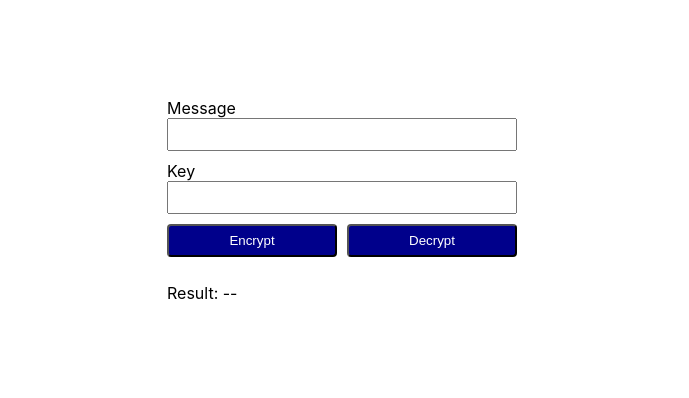
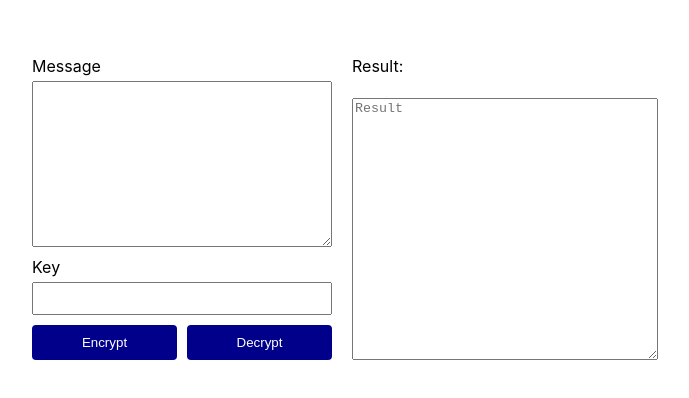
Before and after one commit to rohitsam/aesencrypt_app, a React (Create React App) app: page / in a window 1280 px wide. Shown: the part 192-590 px from the top of the page, without its empty margins (298-987 px from the left). Built offline with nearby package versions, Linux system fonts and the light colour scheme.

Commit message:
update 2.0

```diff
--- a/package.json
+++ b/package.json
@@ -6,6 +6,7 @@
     "@testing-library/jest-dom": "^5.16.1",
     "@testing-library/react": "^12.1.2",
     "@testing-library/user-event": "^13.5.0",
+    "buffer": "^6.0.3",
     "node-forge": "^1.2.1",
     "react": "^17.0.2",
     "react-dom": "^17.0.2",
--- a/public/index.html
+++ b/public/index.html
@@ -24,7 +24,7 @@
       work correctly both with client-side routing and a non-root public URL.
       Learn how to configure a non-root public URL by running `npm run build`.
     -->
-    <title>React App</title>
+    <title>AES Encrypt/Decrypt</title>
   </head>
   <body>
     <noscript>You need to enable JavaScript to run this app.</noscript>
--- a/src/App.js
+++ b/src/App.js
@@ -1,56 +1,128 @@
-
-import { useState } from 'react'
-import './App.css';
-import { aesEncrypt } from './AESHelper';
-import { aesDecrypt } from './AESHelper';
+import { useState } from "react";
+import "./App.css";
+import { aesEncrypt } from "./AESHelper";
+import { aesDecrypt } from "./AESHelper";
 
 function App() {
+  const [message, setMessage] = useState("");
+  const [key, setKey] = useState("");
 
-  const [message, setMessage] = useState('')
-  const [key, setKey] = useState('')
-
-  const [result, setResult] = useState('')
+  const [result, setResult] = useState("");
 
   const handleEncrypt = () => {
     if (!message || !key) {
-      return
+      return;
     }
 
-    const encrypted = aesEncrypt(message, key)
-    setResult(encrypted)
-  }
+    const encrypted = aesEncrypt(message, key);
+    setResult(encrypted);
+  };
 
   const handleDecrypt = () => {
     if (!message || !key) {
-      return
+      return;
     }
-    const decrypted = aesDecrypt(message, key)
-    setResult(decrypted)
-  }
+    const decrypted = aesDecrypt(message, key);
+    setResult(decrypted);
+  };
   return (
-    <div style={{ display: 'flex', height: '100vh' }}>
+    <div style={{ display: "flex", height: "100vh" }}>
+      <section
+        style={{
+          margin: "auto",
+          display: "flex",
+          flexWrap: "wrap",
+          gap: "20px",
+          paddingLeft: "2rem",
+          paddingRight: "2rem",
+        }}
+      >
+        <div
+          style={{
+            display: "grid",
+            gap: "10px",
+            width: "300px",
+            marginLeft: "auto",
+            marginRight: "auto",
+          }}
+        >
+          <div style={{ display: "grid", gap: "5px" }}>
+            <label htmlFor="message">Message</label>
+            <textarea
+              id="message"
+              type="text"
+              style={{ padding: "7px" }}
+              value={message}
+              onChange={(e) => {
+                setMessage(e.target.value);
+              }}
+              rows={10}
+            />
+          </div>
 
+          <div style={{ display: "grid", gap: "5px" }}>
+            <label htmlFor="key">Key</label>
+            <input
+              id="key"
+              type="text"
+              style={{ padding: "7px" }}
+              value={key}
+              onChange={(e) => {
+                setKey(e.target.value);
+              }}
+            />
+          </div>
 
-      <div style={{ display: 'grid', width: '350px', maxWidth: '350px', margin: 'auto', gap: '10px' }}>
-
-        <div style={{ display: 'grid' }}>
-          <label htmlFor='message'>Message</label>
-          <input id="message" type="text" style={{ padding: '7px' }} value={message} onChange={(e) => { setMessage(e.target.value) }} />
+          <div style={{ display: "flex", gap: "10px" }}>
+            <button
+              style={{
+                width: "100%",
+                borderRadius: "4px",
+                border: "none",
+                padding: "10px",
+                cursor: "pointer",
+                backgroundColor: "darkblue",
+                color: "white",
+              }}
+              onClick={handleEncrypt}
+            >
+              Encrypt
+            </button>
+            <button
+              style={{
+                width: "100%",
+                borderRadius: "4px",
+                border: "none",
+                padding: "10px",
+                cursor: "pointer",
+                backgroundColor: "darkblue",
+                color: "white",
+              }}
+              onClick={handleDecrypt}
+            >
+              Decrypt
+            </button>
+          </div>
         </div>
-
-        <div style={{ display: 'grid' }}>
-          <label htmlFor='key'>Key</label>
-          <input id="key" type="text" style={{ padding: '7px' }} value={key} onChange={(e) => { setKey(e.target.value) }} />
+        <div
+          style={{
+            width: "300px",
+            display: "grid",
+            gap: "5px",
+            marginLeft: "auto",
+            marginRight: "auto",
+          }}
+        >
+          <label for="result">Result: </label>
+          <textarea
+            id="result"
+            style={{ width: "100%" }}
+            value={result}
+            placeholder="Result"
+            rows={16}
+          ></textarea>
         </div>
-
-        <div style={{ display: 'flex', gap: '10px' }}>
-          <button style={{ width: '100%', borderRadius: '4px', padding: '7px', backgroundColor: 'darkblue', color: 'white' }} onClick={handleEncrypt}>Encrypt</button>
-          <button style={{ width: '100%', borderRadius: '4px', padding: '7px', backgroundColor: 'darkblue', color: 'white' }} onClick={handleDecrypt}>Decrypt</button>
-        </div>
-
-        <p>Result: {result || '--'}</p>
-      </div>
-
+      </section>
     </div>
   );
 }
```
Also changed, not shown: 2 other files (tests, documents, lock files or other folders).
